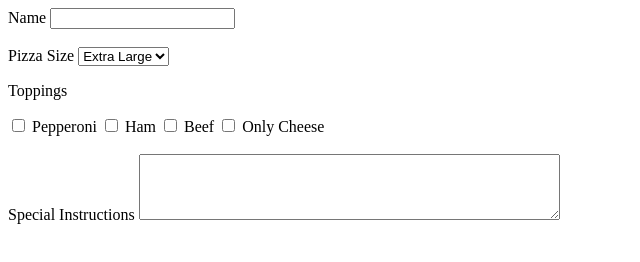
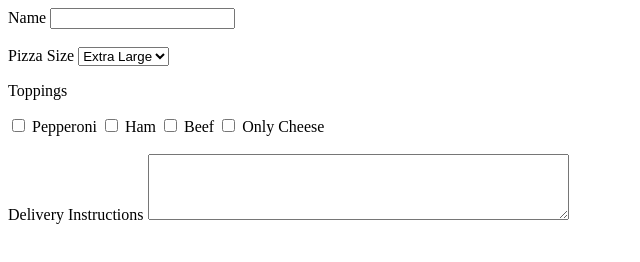
Before and after one commit to Juzmekeke/pizza-order-form, a plain HTML site: page index.html in a window 1280 px wide. Shown: the whole page, without its empty margins (0-640 px from the left). Drawn offline with Linux system fonts and the light colour scheme.

Commit message:
updated typo

```diff
--- a/index.html
+++ b/index.html
@@ -30,8 +30,8 @@
 <br>
 <br>
 
-<label for="special instructions">Special Instructions</label>
-<textarea id="special instructions" name="special instructions" rows="4" cols="50">
+<label for="delivery instructions">Delivery Instructions</label>
+<textarea id="delivery instructions" name="delivery instructions" rows="4" cols="50">
 </textarea>
 
    </form>
```
